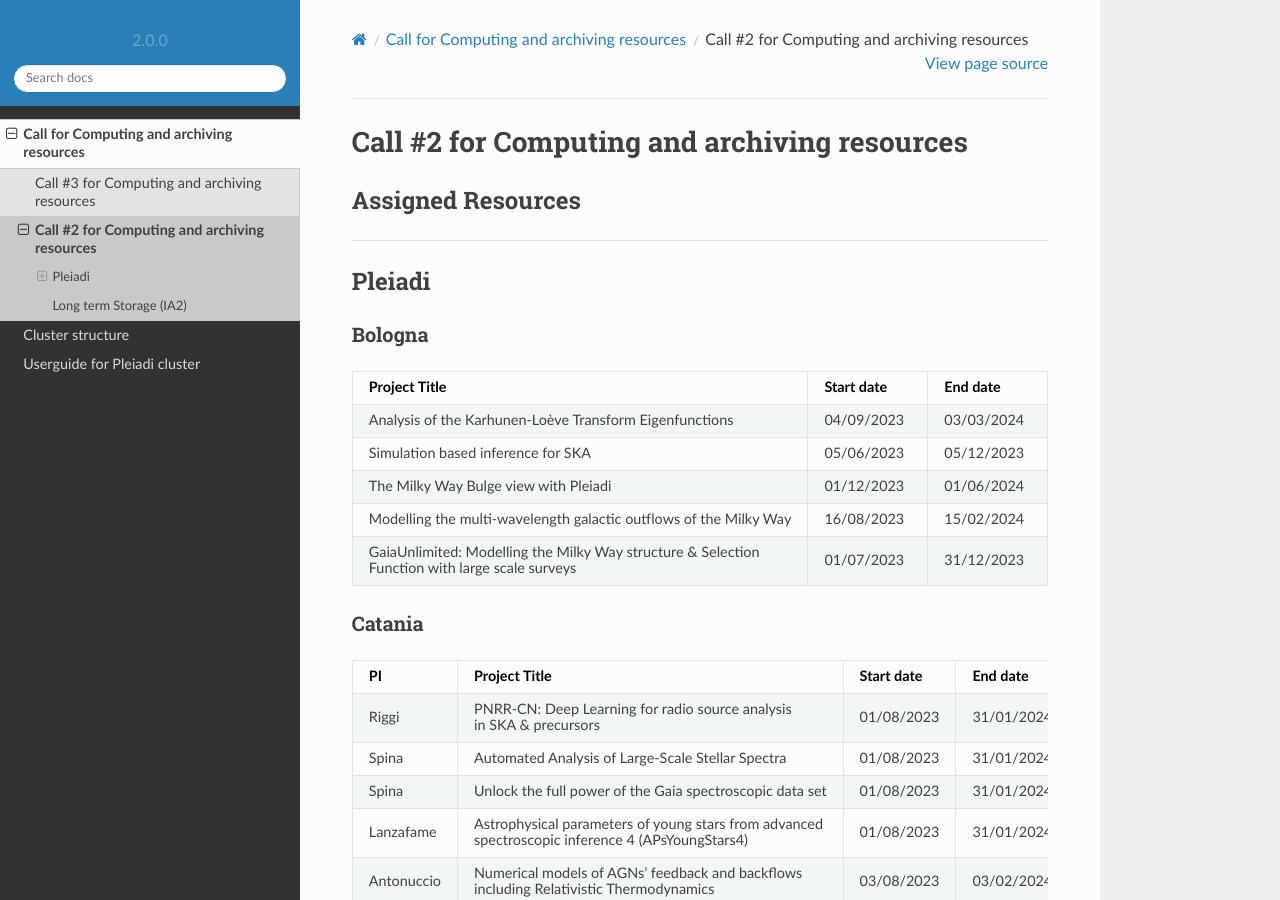
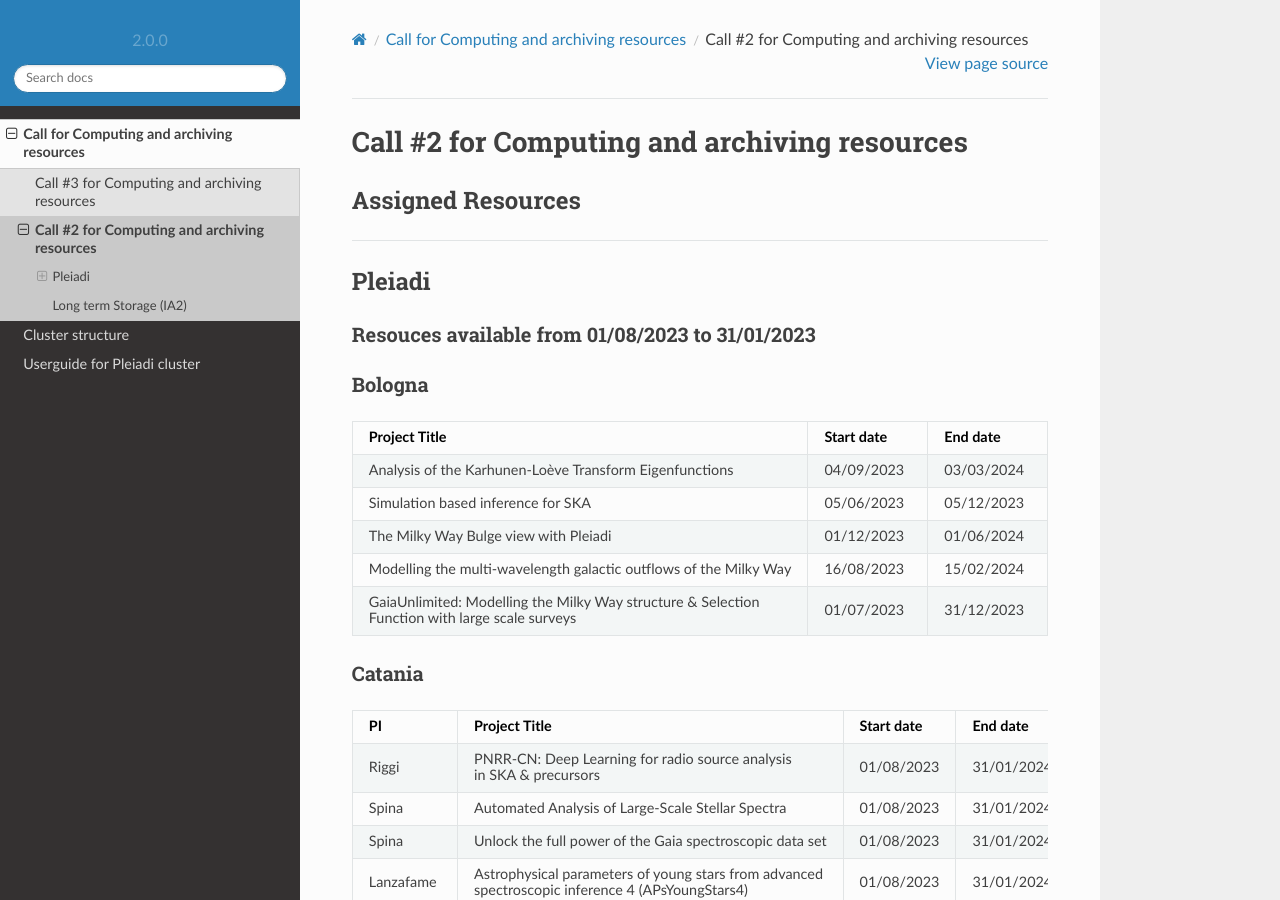
Before and after one commit to fvitello/pleiadi-doc, a Sphinx documentation site: the page built from docs/call/call2.rst, in a window 1280 px wide and 900 px high. Built offline with Sphinx 7.4.7 and the Read the Docs theme 2.0.0, drawn with Linux system fonts in a browser that asks for light colours; pages that are not in the unit, such as notebooks, are missing from menus.

Commit message:
Update call2.rst

```diff
--- a/docs/call/call2.rst
+++ b/docs/call/call2.rst
@@ -11,6 +11,11 @@ Call #2 for Computing and archiving resources
 *********
 Pleiadi
 *********
+
+.. raw:: html
+
+   <h3> Resouces available from 01/08/2023 to 31/01/2023</h3>
+
 
 Bologna
 ^^^^^^^^^^^^^^^^^^^^^^
```
